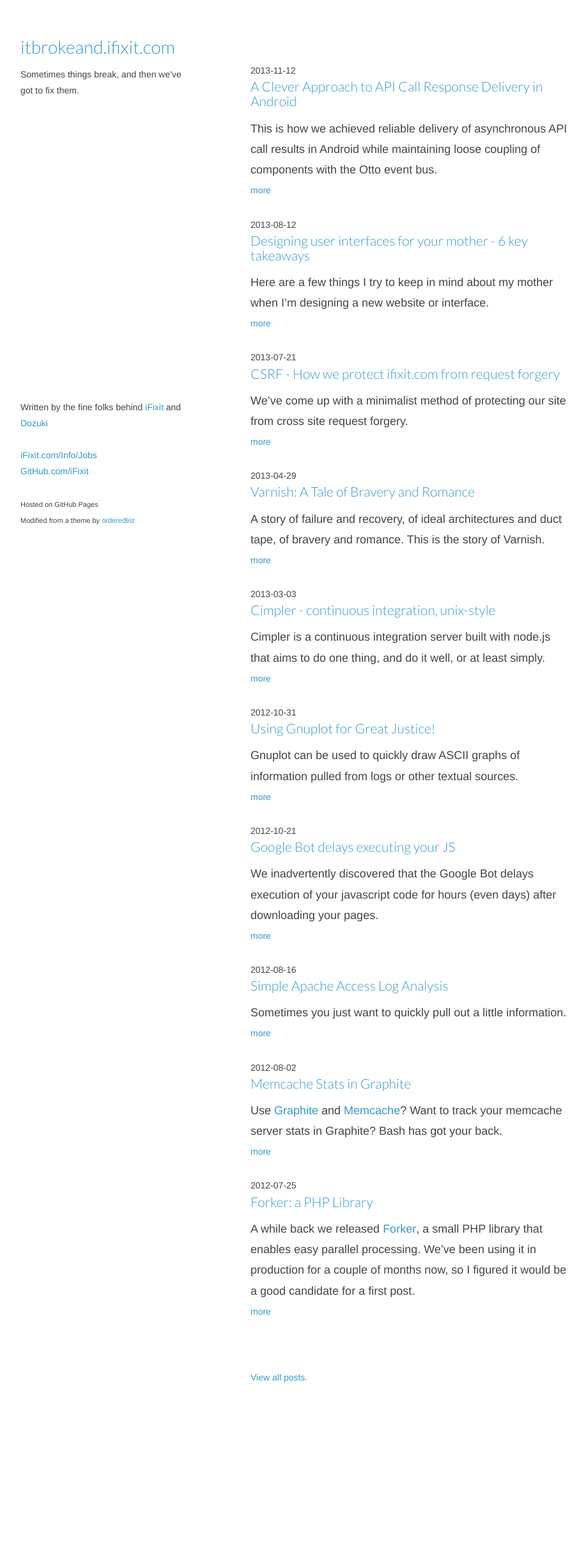
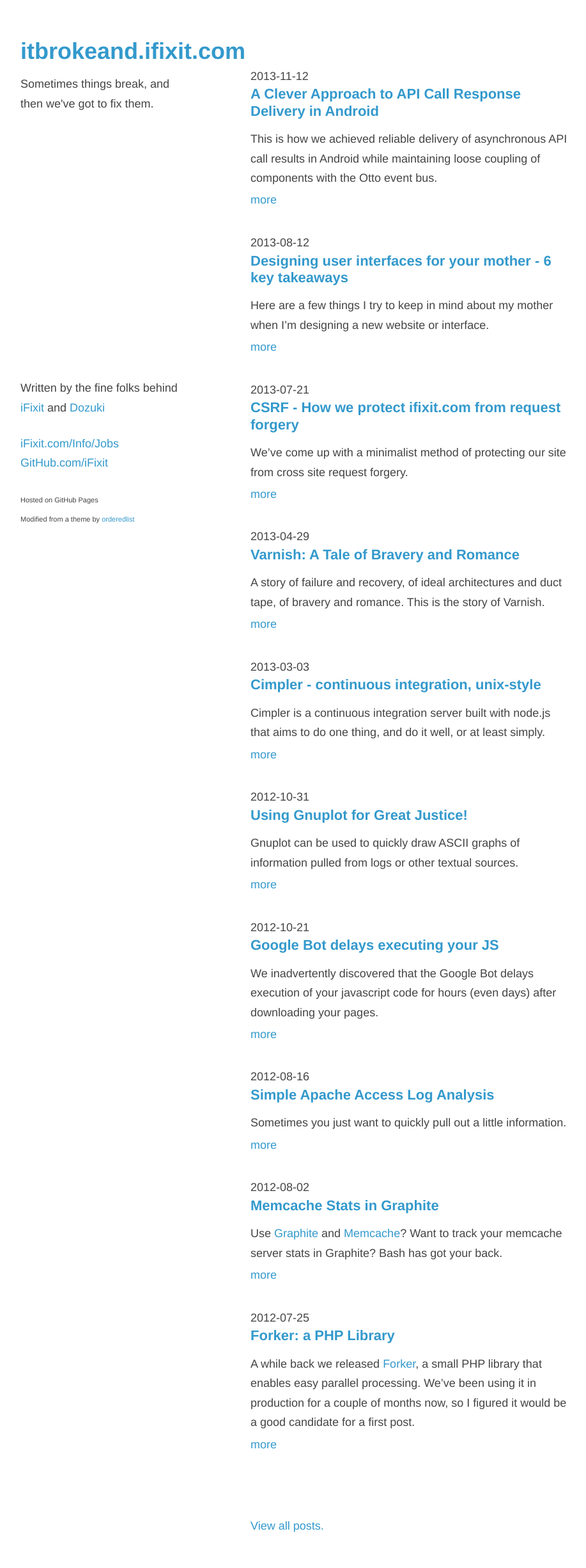
Before and after one commit to iFixit/itbrokeand.ifixit.com, a Jekyll site: the page built from index.html, in a window 1280 px wide. Shown: the whole page at 64% size, without its empty margins (178-1095 px from the left). Built offline with Jekyll 4.4.1, drawn with Linux system fonts in a browser that asks for light colours; Markdown is read by kramdown in place of the engine named in the settings; the list of posts is cut into pages by our own code; before the commit the page ends 2216 px from its top, so only the background shows below that.

Commit message:
Fonts: add a little weight, reduce number of styles
Address some problems:

* Too many fonts,
* Weight was too thin
* Too many different sizes

```diff
--- a/stylesheets/styles.css
+++ b/stylesheets/styles.css
@@ -1,8 +1,8 @@
 body {
   padding:50px;
-  font:14px/1.8 "Helvetica Neue", Helvetica, Arial, sans-serif;
+  font: 14px/1.7 "Helvetica Neue", Helvetica, Arial, sans-serif;
   color:#444;
-  font-weight:300;
+  font-size: 18px;
 }
 
 .post p {
@@ -10,7 +10,6 @@ body {
 }
 
 h1, h2, h3, h4, h5, h6 {
-  font-family: Lato, "Helvetica Neue", Helvetica, Arial, sans-serif;
   color:#222;
   margin:0 0 15px;
 }
@@ -30,15 +29,12 @@ li > ul {
 }
 
 h1, h2, h3 {
-  line-height:1.1;
-}
-
-h1 {
-  font-size:28px;
+  line-height: 1.2;
 }
 
 h2 {
   color:#393939;
+  font-size: 22px;
 }
 
 h3, h4, h5, h6 {
@@ -47,7 +43,6 @@ h3, h4, h5, h6 {
 
 a {
   color:#39c;
-  font-weight:400;
   text-decoration:none;
 }
 
```
